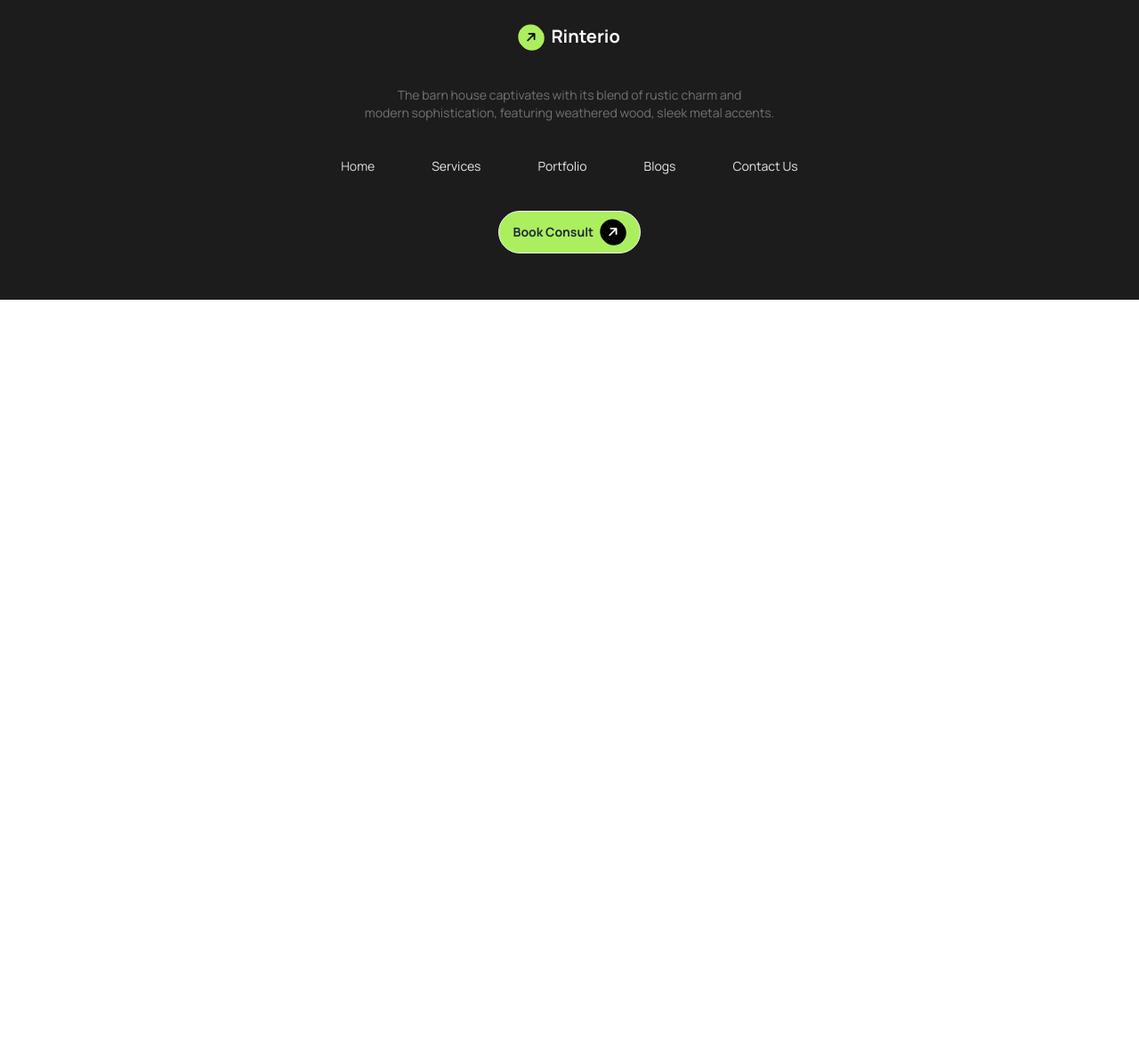
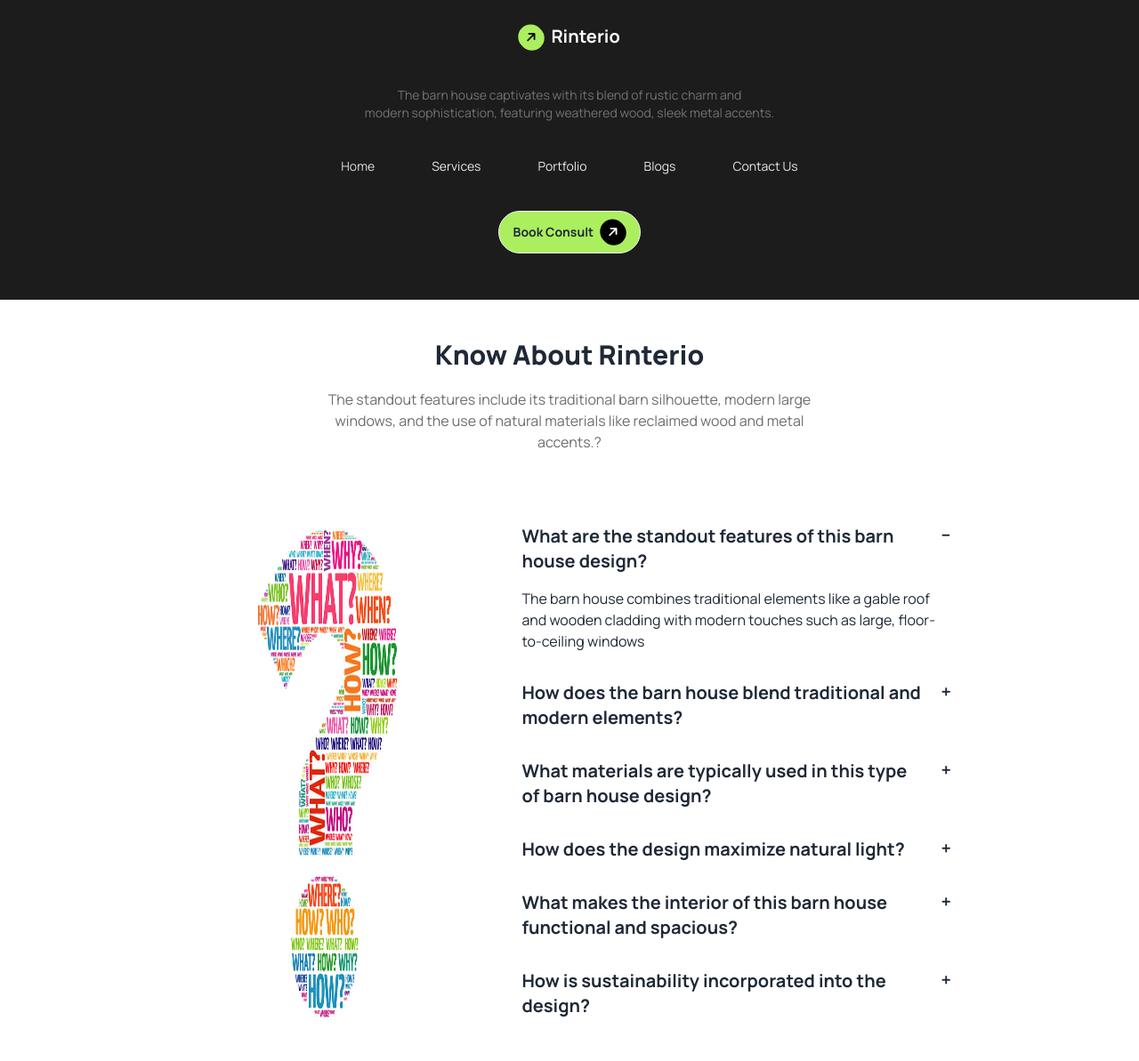
Before and after one commit to dasultanbd/Ass-3, a plain HTML site: page index.html in a window 1280 px wide. Shown: the part 4593-5786 px from the top of the page at 89% size. Before the commit the page ends 4930 px from the top, so only its background shows below. Drawn offline with nearby package versions, Linux system fonts and the light colour scheme.

Commit message:
final  commit

```diff
--- a/index.html
+++ b/index.html
@@ -4,7 +4,7 @@
 <head>
     <meta charset="UTF-8">
     <meta name="viewport" content="width=device-width, initial-scale=1.0">
-    <title>Document</title>
+    <title>Rinterio Design</title>
     <link rel="stylesheet" href="https://cdnjs.cloudflare.com/ajax/libs/font-awesome/6.6.0/css/all.min.css"
         integrity="sha512-Kc323vGBEqzTmouAECnVceyQqyqdsSiqLQISBL29aUW4U/M7pSPA/gEUZQqv1cwx4OnYxTxve5UMg5GT6L4JJg=="
         crossorigin="anonymous" referrerpolicy="no-referrer" />
@@ -42,7 +42,7 @@
         <div class="sm:w-9/12 w-11/12 mx-auto pb-8">
             <div class="navbar   ">
                 <div class="navbar-start">
-                    <div class=" al absolute top-[2%] right-[5%]">
+                    <div class="  absolute top-[2%] right-[5%]">
                         <div tabindex="0" role="button" class=" lg:hidden ">
                             <i class="fa-solid fa-bars bg-white rounded-full p-5"></i>
                         </div>
@@ -363,12 +363,83 @@
             <a class="link no-underline text-[#e9e9e9]">Portfolio</a>
             <a class="link no-underline text-[#e9e9e9]">Blogs</a>
             <a class="link no-underline text-[#e9e9e9]">Contact Us</a>
-          </nav>
-          <a class="btn bg-bg1 flex rounded-full font-bold mb-3">Book Consult
+        </nav>
+        <a class="btn bg-bg1 flex rounded-full font-bold mb-3">Book Consult
             <i class="fa-solid fa-arrow-right -rotate-45 bg-black p-2 rounded-full text-white border-n"></i>
         </a>
 
     </footer>
+
+    <!-- unique section -->
+    <section>
+        <div class="sm:w-9/12 w-11/12 mx-auto">
+            <section>
+                <div class="pt-5">
+                    <h1 class="text-3xl	font-extrabold text-center mt-6">Know About Rinterio</h1>
+                    <p class="text-center w-[60%] mx-auto	 pt-5 text-[#6d6d70] mb-8">The standout features include its traditional barn silhouette, modern large windows, and the use of natural materials like reclaimed wood and metal accents.?
+
+                    </p>
+                </div>
+                <div class="lg:flex gap-5 border1 w-[100%] rounded-2xl	p-8">
+                    <img class="lg:w-[40%]" src="./image/uniqe.jpg" alt="">
+                    <div class="gap-4">
+                        <div class="collapse collapse-plus ">
+                            <input type="radio" name="my-accordion-3" checked="checked" />
+                            <div class="collapse-title text-xl  font-bold	">
+                                What are the standout features of this barn house design? </div>
+                            <div class="collapse-content">
+                                <p class="w-[60%px]">The barn house combines traditional elements like a gable roof and wooden cladding with modern touches such as large, floor-to-ceiling windows</p>
+                            </div>
+                        </div>
+                        <div class="collapse collapse-plus ">
+                            <input type="radio" name="my-accordion-3" />
+                            <div class="collapse-title text-xl font-bold">
+                                How does the barn house blend traditional and modern elements?
+                            </div>
+                            <div class="collapse-content">
+                                <p class="w-[60%px]">The standout features include its traditional barn silhouette,
+                                    modern large windows, and the use of natural materials like reclaimed wood and metal
+                                    accents.</p>
+                            </div>
+                        </div>
+                        <div class="collapse collapse-plus ">
+                            <input type="radio" name="my-accordion-3" />
+                            <div class="collapse-title text-xl font-bold">
+                                What materials are typically used in this type of barn house design?
+                            </div>
+                            <div class="collapse-content">
+                                <p class="w-[60%px]">Materials often include reclaimed wood for the exterior, metal roofing, glass for expansive windows, and sometimes stone  </p>
+                            </div>
+                        </div>
+                        <div class="collapse collapse-plus ">
+                            <input type="radio" name="my-accordion-3" />
+                            <div class="collapse-title text-xl font-bold">
+                                How does the design maximize natural light? </div>
+                            <div class="collapse-content">
+                                <p class="w-[60%px]"> The design often incorporates large windows and skylights, allowing ample natural light to flood the interior.</p>
+                            </div>
+                        </div>
+                        <div class="collapse collapse-plus ">
+                            <input type="radio" name="my-accordion-3" />
+                            <div class="collapse-title text-xl font-bold">
+                                What makes the interior of this barn house functional and spacious? </div>
+                            <div class="collapse-content">
+                                <p class="w-[60%px]">The open-plan layout, often with a central living area and mezzanine levels, creates a sense of space and flow. </p>
+                            </div>
+                        </div>
+                        <div class="collapse collapse-plus ">
+                            <input type="radio" name="my-accordion-3" />
+                            <div class="collapse-title text-xl font-bold">
+                                How is sustainability incorporated into the design? </div>
+                            <div class="collapse-content">
+                                <p class="w-[60%px]">The open-plan layout, often with a central living area and mezzanine levels, creates a sense of space and flow. </p>
+                            </div>
+                        </div>
+                    </div>
+                </div>
+            </section>
+        </div>
+    </section>
 </body>
 
 </html>
```
Also changed, not shown: image/uniqe.jpg (added), image/unique.jpg (added).
